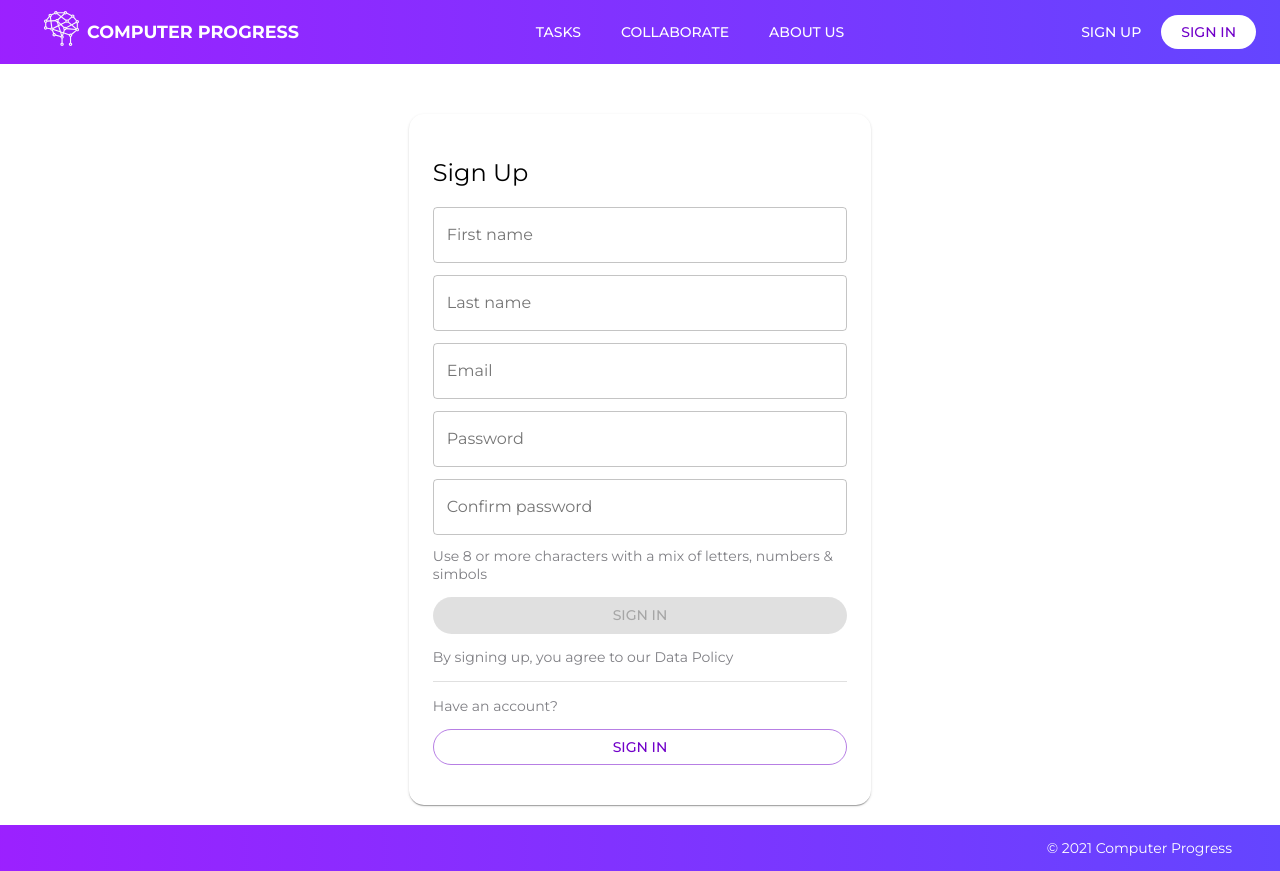
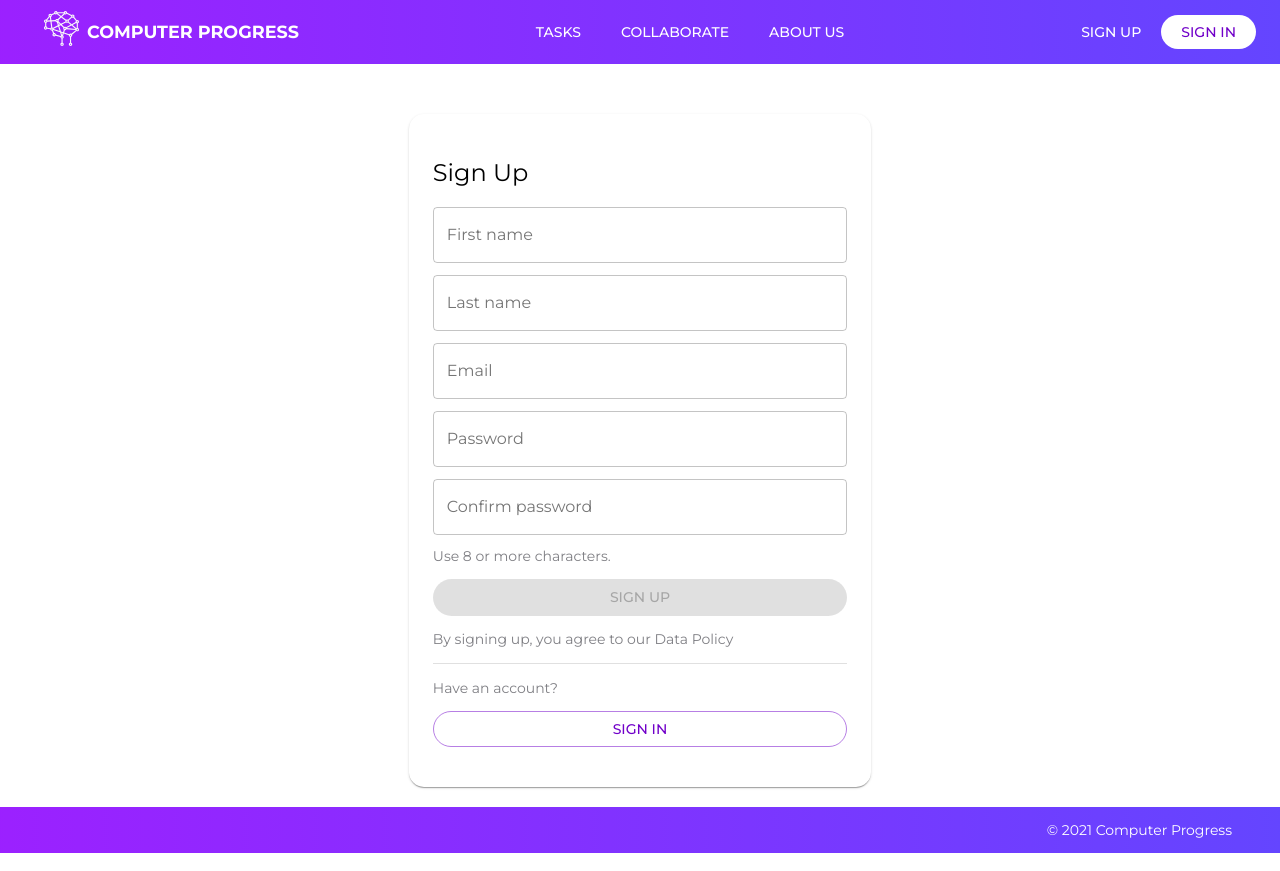
Before and after one commit to Computer-Progress/computerprogress.com, a Next.js app: page /signup in a window 1280 px wide. Built offline with nearby package versions, Linux system fonts and the light colour scheme.

Commit message:
Fix sign up bottom

```diff
--- a/components/Table/index.js
+++ b/components/Table/index.js
@@ -56,7 +56,7 @@ export default function TaskTable({
           </StyledGridItem>
         )}
 
-        <StyledGridItem $order={3} xs={12} sm={showViewAllTasks ? 6 : 12} lg={showViewAllTasks ? 2 : 3}>
+        <StyledGridItem $order={3} xs={12} sm={showViewAllTasks ? 6 : 12} lg={showViewAllTasks ? 3 : 3}>
           <TableOptions
             options={options}
             selectedOption={selectedOption}
@@ -70,7 +70,7 @@ export default function TaskTable({
           />
         </StyledGridItem>
 
-        <StyledGridItem $order={isMobile ? 4 : 4} xs={12} lg={showViewAllTasks ? 7 : 9}>
+        <StyledGridItem $order={isMobile ? 4 : 4} xs={12} lg={showViewAllTasks ? 6 : 9}>
           <TaskTableChart
             isLoading={loading}
             data={data}
--- a/containers/SignUp/index.js
+++ b/containers/SignUp/index.js
@@ -116,7 +116,7 @@ export default function SignUp() {
             onChange={handleChange}
           />
           <Question>
-            Use 8 or more characters with a mix of letters, numbers & simbols
+            Use 8 or more characters.
           </Question>
           <NewButton
             color="primary"
@@ -124,7 +124,7 @@ export default function SignUp() {
             loading={isSubmissionLoading}
             onClick={submitSignIn}
           >
-            Sign in
+            Sign Up
           </NewButton>
 
           <Question margin>
```
